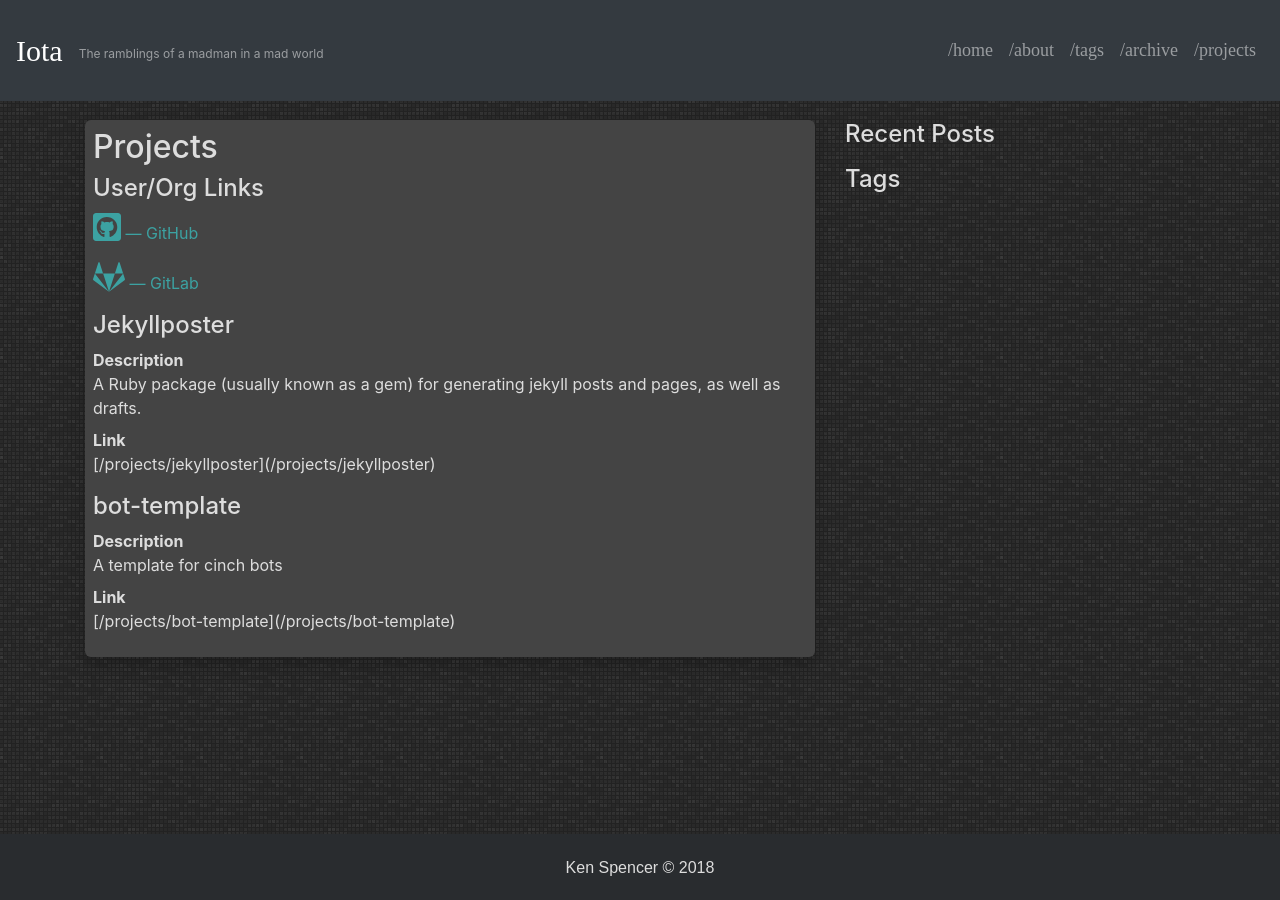
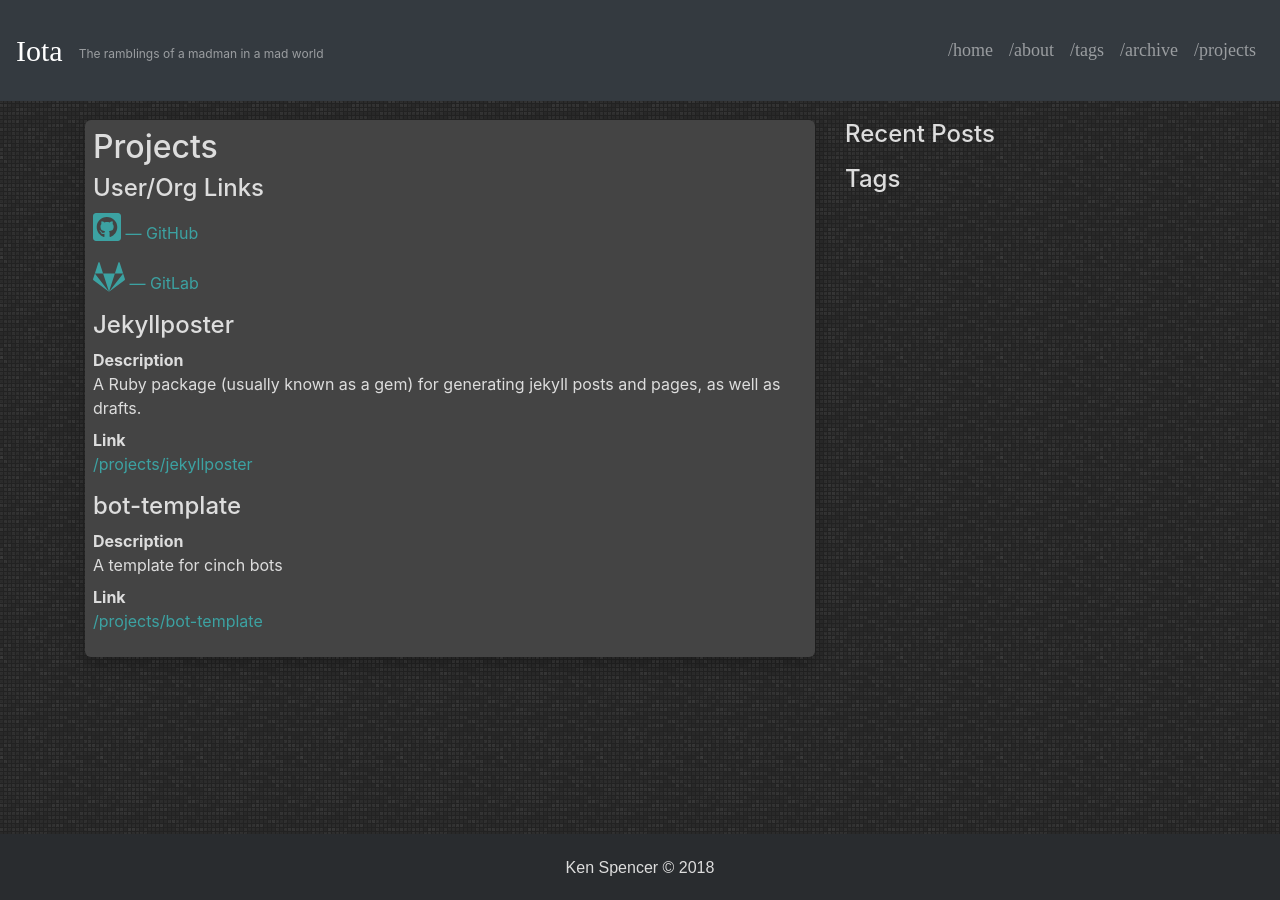
Before and after one commit to IotaSpencer/iotaspencer.me, a Jekyll site: the page built from projects/index.md, in a window 1280 px wide and 900 px high. Built offline with Jekyll 4.4.1, drawn with Linux system fonts in a browser that asks for light colours; nearby versions of some CDN libraries.

Commit message:
update projects/index.md

```diff
--- a/projects/index.md
+++ b/projects/index.md
@@ -33,7 +33,7 @@ projects:
   <dt>Description</dt>
   <dd>{{project[1].description}}</dd>
   <dt>Link</dt>
-  <dd>[{{project[1].link}}]({{project[1].link}})</dd>
+  <dd><a href="{{project[1].link}}">{{project[1].link}}</a></dd>
 
 </dl>
 {% endfor %}
```
